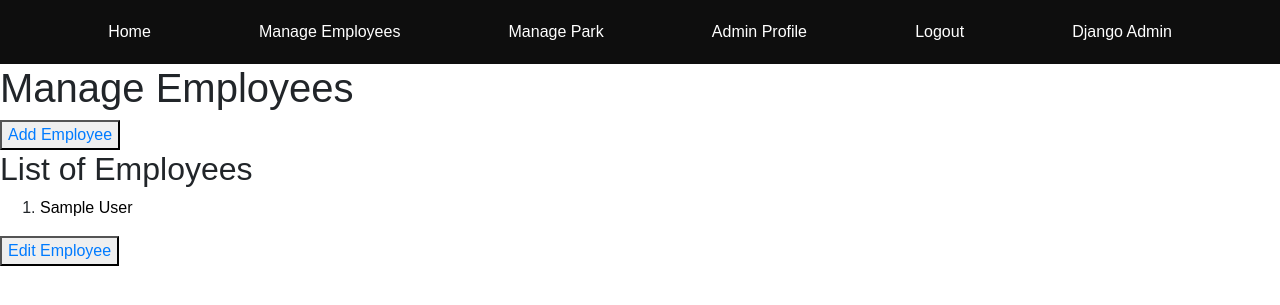
After one commit to MattCrook/quantum-management, a Django app: template quantummanagementapp/templates/employees/employee_list.html in a window 1280 px wide. The commit adds this page. Shown: the top 305 px of the page. Run offline with Django 3.2, Linux system fonts and the light colour scheme; a user stored in the database is signed in; tables that the repository leaves empty hold one stand-in row (values such as "Sample post"); the template is opened without the code that fills it: most values are stand-ins (such as "Sample title", 1, 10 or a date in 2020); some libraries are stand-ins or nearby versions.

Commit message:
feat: home page and login functinal. Employee list initial render set up.

```diff
--- a/quantummanagementapp/models/employee.py
+++ b/quantummanagementapp/models/employee.py
@@ -12,11 +12,11 @@ class Employee(SafeDeleteModel):
     first_name = models.CharField(max_length=50)
     last_name = models.CharField(max_length=50)
     role = models.CharField(max_length=50)
-    start_date = models.DateTimeField()
+    start_date = models.DateTimeField(null=True, blank=True)
     compensation = models.DecimalField(blank=True, null=True, max_digits=7, decimal_places=2)
     is_salary = models.BooleanField(null=True, blank=True)
     is_hourly = models.BooleanField(null=True, blank=True)
-    admin_user_id = models.ForeignKey(AdminUser, on_delete=models.CASCADE)
+    admin_user = models.ForeignKey(AdminUser, on_delete=models.CASCADE)
 
     _safedelete_policy = SOFT_DELETE
 
--- a/quantummanagementapp/static/styles/app.css
+++ b/quantummanagementapp/static/styles/app.css
@@ -154,11 +154,11 @@
     margin-left: 5px;
   } */
 
-  a:link {
+  .nav-link:link {
     text-decoration: none;
     color: white
   }
-  a:visited {
+  .nav-link:visited {
     text-decoration: none;
     color: white
   }
--- /dev/null
+++ b/quantummanagementapp/static/styles/employees/employee_list.css
@@ -0,0 +1,9 @@
+
+.employee_link:link {
+  text-decoration: none;
+  color: black;
+}
+.employee_link:visited {
+  text-decoration: none;
+  color: black;
+}
--- /dev/null
+++ b/quantummanagementapp/templates/employees/employee_list.html
@@ -0,0 +1,28 @@
+{% extends 'shared/base.html' %}
+
+{% block content %}
+
+<h1>Manage Employees</h1>
+
+{% comment %} Only authenticated users can view this part of the template {% endcomment %}
+{% if request.user.is_authenticated %}
+{% comment %} <button class="add_tp_btn"><a href="{% url 'quantummangementapp:employee_form' %}">Add Employee</a></button> {% endcomment %}
+<button class="add_tp_btn"><a href="{}">Add Employee</a></button>
+
+
+    {% comment %} {% if 'trainingprograms' in request.path %} {% endcomment %}
+        <h2>List of Employees</h2>
+        <ol class="employees_list_container">
+            {% for employee in employees %}
+            <li class="employee">
+            <a class="employee_link" href="{}">{{ employee.first_name }} {{ employee.last_name}}</a>
+
+            {% comment %} <a class="employee_link" href="{% url 'quantummangementapp:employee' employee.id %}">{{ employee.first_name }} {{ employee.last_name}}</a> {% endcomment %}
+            </li>
+            {% endfor %}
+        </ol>
+        <button>
+            <a href="{}">Edit Employee</a>
+        </button>
+        {% endif %}
+{% endblock content %}
--- a/quantummanagementapp/templates/shared/base.html
+++ b/quantummanagementapp/templates/shared/base.html
@@ -15,6 +15,8 @@
     <link rel="stylesheet" href="{% static 'styles/modal.css' %}" type="text/css" media="screen" />
     <link rel="stylesheet" href="{% static 'styles/login.css' %}" type="text/css" media="screen" />
     <link rel="stylesheet" href="{% static 'styles/home.css' %}" type="text/css" media="screen" />
+    <link rel="stylesheet" href="{% static 'styles/employees/employee_list.css' %}" type="text/css" media="screen" />
+
 
 
     {% comment %} <link href="//maxcdn.bootstrapcdn.com/bootstrap/3.2.0/css/bootstrap.min.css" rel="stylesheet">
@@ -61,14 +63,14 @@
                     <a class="nav-link" href="{% url 'quantummanagementapp:home' %}">Home</a>
                 </li>
                 <li class="nav-item">
-                    <a class="nav-link" href="{}">Manage Employees</a>
+                    <a class="nav-link" href="{% url 'quantummanagementapp:employee_list' %}">Manage Employees</a>
                 </li>
                 <li class="nav-item">
                     <a class="nav-link" href="{}">Manage Park</a>
                 </li>
-                 <li class="nav-item">
+                 {% comment %} <li class="nav-item">
                     <a class="nav-link" href="{}">Analytics</a>
-                </li>
+                </li> {% endcomment %}
                  <li class="nav-item">
                     <a class="nav-link" href="{}">Admin Profile</a>
                 </li>
--- a/quantummanagementapp/urls.py
+++ b/quantummanagementapp/urls.py
@@ -4,6 +4,7 @@ from quantummanagementapp.views.home import landing_page, home
 from django.urls import path
 from django.conf.urls import include, url
 from quantummanagementapp import views
+from .views import *
 
 app_name = "quantummanagementapp"
 
@@ -14,6 +15,7 @@ urlpatterns = [
     path('login/', login_user, name='login'),
     path('logout', logout_user, name='logout'),
     path('admin/', admin_user, name='admin'),
+    path('employees/', employee_list, name='employee_list')
 
     # path('', index, name='index'),
     # path('dashboard/', dashboard),
--- /dev/null
+++ b/quantummanagementapp/views/__init__.py
@@ -0,0 +1,3 @@
+from .home import landing_page, home
+from .admin_users import admin_user_list
+from .employees import employee_list
--- a/quantummanagementapp/views/admin_users/__init__.py
+++ b/quantummanagementapp/views/admin_users/__init__.py
@@ -0,0 +1 @@
+from .admin_users import admin_user_list
--- a/quantummanagementapp/views/admin_users/admin_users.py
+++ b/quantummanagementapp/views/admin_users/admin_users.py
@@ -12,7 +12,7 @@ from django.contrib.auth.models import User
 
 
 @login_required
-def list(request):
+def admin_user_list(request):
     if request.method == 'GET':
         try:
             admin_users = AdminUser.objects.all()
--- /dev/null
+++ b/quantummanagementapp/views/employees/__init__.py
@@ -0,0 +1 @@
+from .employee_list import employee_list
```
Also changed, not shown: quantummanagementapp/views/employees/employee_list.py (added, +21 -0 lines), db.sqlite3, quantummanagementapp/migrations/0003_auto_20200618_1437.py (added), quantummanagementapp/migrations/0004_auto_20200618_1445.py (added).
